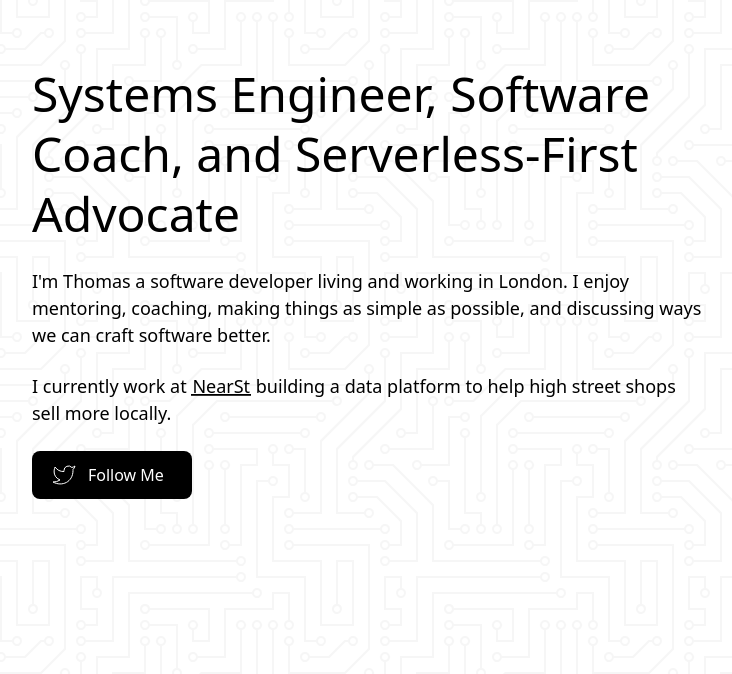
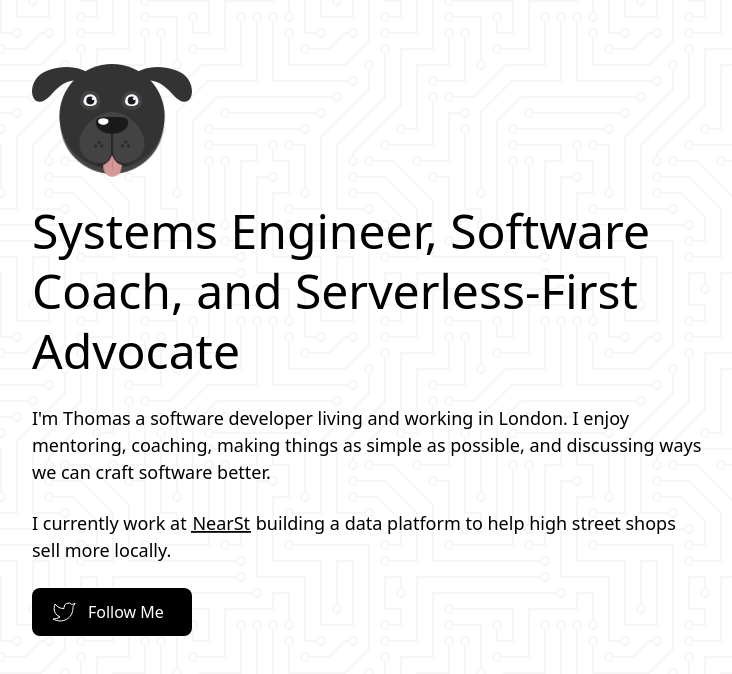
Before and after one commit to Ankcorn/me, a Next.js app: page / in a window 1280 px wide. Shown: the top 674 px of the page, without its empty margins (272-1004 px from the left). Built offline with nearby package versions, Linux system fonts and the light colour scheme.

Commit message:
shiippp it

```diff
--- a/pages/index.js
+++ b/pages/index.js
@@ -1,6 +1,42 @@
 export default () => (
   <div className="flex w-screen justify-center p-16">
     <div className="max-w-xs sm:max-w-2xl space-y-6">
+      <svg xmlns="http://www.w3.org/2000/svg" viewBox="0 0 774 545.47" className="w-40">
+        <title>Thomas Ankcorn LOGO</title>
+        <g class="cls-1">
+          <g id="Layer_1" data-name="Layer 1">
+            <ellipse class="cls-2" cx="387" cy="282.16" rx="249.81" ry="248.56"></ellipse>
+            <path class="cls-3" d="M492.65,369.6c-78.91-100-163.09-142-289.35-100s-84.17,231.48,15.78,115.74,178.88-57.87,194.66,0S476.87,395.91,492.65,369.6Z" transform="translate(-125 -239.27)"></path>
+            <path class="cls-3" d="M531.35,369.6c78.91-100,163.09-142,289.35-100s84.17,231.48-15.78,115.74-178.88-57.87-194.66,0S547.13,395.91,531.35,369.6Z" transform="translate(-125 -239.27)"></path>
+            <ellipse class="cls-4" cx="387" cy="253.11" rx="254.79" ry="253.11"></ellipse>
+            <path class="cls-5" d="M512,471.31c129.66,0,240.74,203.9,70.71,246.18C563,722.38,526,712.11,512,686.09c-17.27,27.2-45.49,36.9-63.64,33C268.25,680.77,380.58,471.31,512,471.31Z" transform="translate(-125 -239.27)"></path>
+            <path class="cls-6" d="M512,495.15c43.31,0,78.43-2.82,78.43,27.28S555.32,576.94,512,576.94s-78.43-24.41-78.43-54.51S468.69,495.15,512,495.15Z" transform="translate(-125 -239.27)"></path>
+            <path class="cls-7" d="M469.74,502.15c13.71,0,24.82,4.13,24.82,13.66s-11.11,17.25-24.82,17.25-24.82-7.72-24.82-17.25S456,502.15,469.74,502.15Z" transform="translate(-125 -239.27)"></path>
+            <path class="cls-8" d="M479.2,729c5.61-4.61,12-12.08,16.43-18.58,3.94-5.81,4.61-14.64,11.84-15,18.73-.82,25.6,17.67,35.06,28,6.13,6.7,18.38,8.39,15.5,18.44-3.25,11.32-5.66,24.17-13.38,30.29-14.26,11.3-32.39,17.06-49.54,8.1-17-8.87-25.43-25-25.43-45.18,0,0-2.35-10.65,4-12.38S496.44,704,496.44,704l9.66-15,5.76-13.2,9.91,21.1L538.44,716,553,723.82l7.44,3.93s.14,16.76-6.63,15.08S479.2,729,479.2,729Z" transform="translate(-125 -239.27)"></path>
+            <g class="cls-9">
+              <path class="cls-10" d="M514.52,696.07s.16,1,.34,2.77.47,4.27.67,7.28c.45,6,.75,14.08.76,22.12s-.3,16.08-.75,22.11c-.2,3-.52,5.53-.67,7.29s-.35,2.77-.35,2.77-.15-1-.34-2.77-.48-4.27-.67-7.29c-.45-6-.74-14.07-.75-22.11s.3-16.08.75-22.12c.2-3,.52-5.52.67-7.28S514.52,696.07,514.52,696.07Z" transform="translate(-125 -239.27)"></path>
+            </g>
+            <path class="cls-11" d="M449.44,728.3q-3.58,0-7.31-.35a2,2,0,1,1,.37-4c18.13,1.69,34.07-3.2,46.08-14.15C502,697.59,510,678.45,510,658.6V534.91a2,2,0,1,1,4,0V658.6c0,21-8.49,41.22-22.72,54.18C480.07,723,465.72,728.3,449.44,728.3Z" transform="translate(-125 -239.27)"></path>
+            <path class="cls-11" d="M574.56,728.3c-16.28,0-30.63-5.3-41.85-15.52-14.23-13-22.72-33.22-22.72-54.18V534.91a2,2,0,1,1,4,0V658.6c0,19.85,8,39,21.41,51.2,12,11,28,15.84,46.08,14.15a2,2,0,1,1,.37,4Q578.15,728.29,574.56,728.3Z" transform="translate(-125 -239.27)"></path>
+            <g class="cls-12">
+              <circle class="cls-11" cx="452.89" cy="378.24" r="6.81"></circle>
+              <circle class="cls-11" cx="436.55" cy="395.94" r="6.81"></circle>
+              <circle class="cls-11" cx="466.5" cy="395.94" r="6.81"></circle>
+              <circle class="cls-11" cx="323.84" cy="379.91" r="6.81"></circle>
+              <circle class="cls-11" cx="307.5" cy="397.62" r="6.81"></circle>
+              <circle class="cls-11" cx="337.45" cy="397.62" r="6.81"></circle>
+            </g>
+            <path class="cls-13" d="M607.34,452c-37.44,0-41.48-23.26-41.48-33.25a41.48,41.48,0,1,1,83,0C648.82,428.71,644.78,452,607.34,452Z" transform="translate(-125 -239.27)"></path>
+            <path class="cls-2" d="M607.34,386.22a32.54,32.54,0,0,1,32.5,32.5c0,20.06-17.67,24.27-32.5,24.27s-32.5-4.21-32.5-24.27a32.54,32.54,0,0,1,32.5-32.5m0-18a50.52,50.52,0,0,0-50.46,50.47c0,15.5,7,28,19.78,35.28,8.13,4.61,18.45,6.95,30.68,6.95S629.89,458.61,638,454c12.76-7.25,19.79-19.78,19.79-35.28a50.53,50.53,0,0,0-50.47-50.47Z" transform="translate(-125 -239.27)"></path>
+            <path class="cls-14" d="M626.12,416.21a19.21,19.21,0,1,1-19.2-19.2A19.2,19.2,0,0,1,626.12,416.21Z" transform="translate(-125 -239.27)"></path>
+            <path class="cls-13" d="M627.6,406.45a7.45,7.45,0,1,1-7.45-7.45A7.46,7.46,0,0,1,627.6,406.45Z" transform="translate(-125 -239.27)"></path>
+            <path class="cls-13" d="M406.32,452c-26.37,0-41.49-12.12-41.49-33.25a41.49,41.49,0,1,1,83,0C447.8,428.71,443.75,452,406.32,452Z" transform="translate(-125 -239.27)"></path>
+            <path class="cls-2" d="M406.32,386.22a32.54,32.54,0,0,1,32.49,32.5c0,20.06-17.67,24.27-32.49,24.27s-32.5-4.21-32.5-24.27a32.54,32.54,0,0,1,32.5-32.5m0-18a50.53,50.53,0,0,0-50.47,50.47c0,15.5,7,28,19.79,35.28,8.13,4.61,18.45,6.95,30.68,6.95S428.86,458.61,437,454c12.76-7.25,19.79-19.78,19.79-35.28a50.52,50.52,0,0,0-50.46-50.47Z" transform="translate(-125 -239.27)"></path>
+            <path class="cls-14" d="M387.54,416.21a19.2,19.2,0,1,0,19.2-19.2A19.2,19.2,0,0,0,387.54,416.21Z" transform="translate(-125 -239.27)"></path>
+            <path class="cls-13" d="M413.62,406.45a7.45,7.45,0,1,0,7.44-7.45A7.45,7.45,0,0,0,413.62,406.45Z" transform="translate(-125 -239.27)"></path>
+          </g>
+        </g>
+      </svg>
       <h1 className="text-3xl sm:text-5xl leading-tight">Systems Engineer, Software Coach, and Serverless-First Advocate</h1>
       <p className="text-lg font-medium">
         I'm Thomas a software developer living and working in London.
@@ -15,6 +51,5 @@ export default () => (
         <span>Follow Me</span>
       </a>
     </div>
-
   </div>
 )
--- a/styles/index.css
+++ b/styles/index.css
@@ -23,3 +23,20 @@ body {
   background-size: 100% 88%;
   color: white;
 }
+
+
+.cls-1{isolation:isolate;}
+.cls-2,.cls-5{fill:#434343;}
+.cls-3,.cls-4{fill:#333;}
+.cls-3,.cls-5,.cls-6,.cls-7{
+  fill-rule:evenodd;
+}
+.cls-11,.cls-6{fill:#1a1a1a;}
+.cls-13,.cls-7{fill:#fff;}
+.cls-8{fill:#d49997;}
+.cls-9{
+  mix-blend-mode:multiply;
+}
+.cls-10{fill:#d0d2d3;}
+.cls-12{opacity:0.67;}
+.cls-14{fill:#191a1f;}
```
